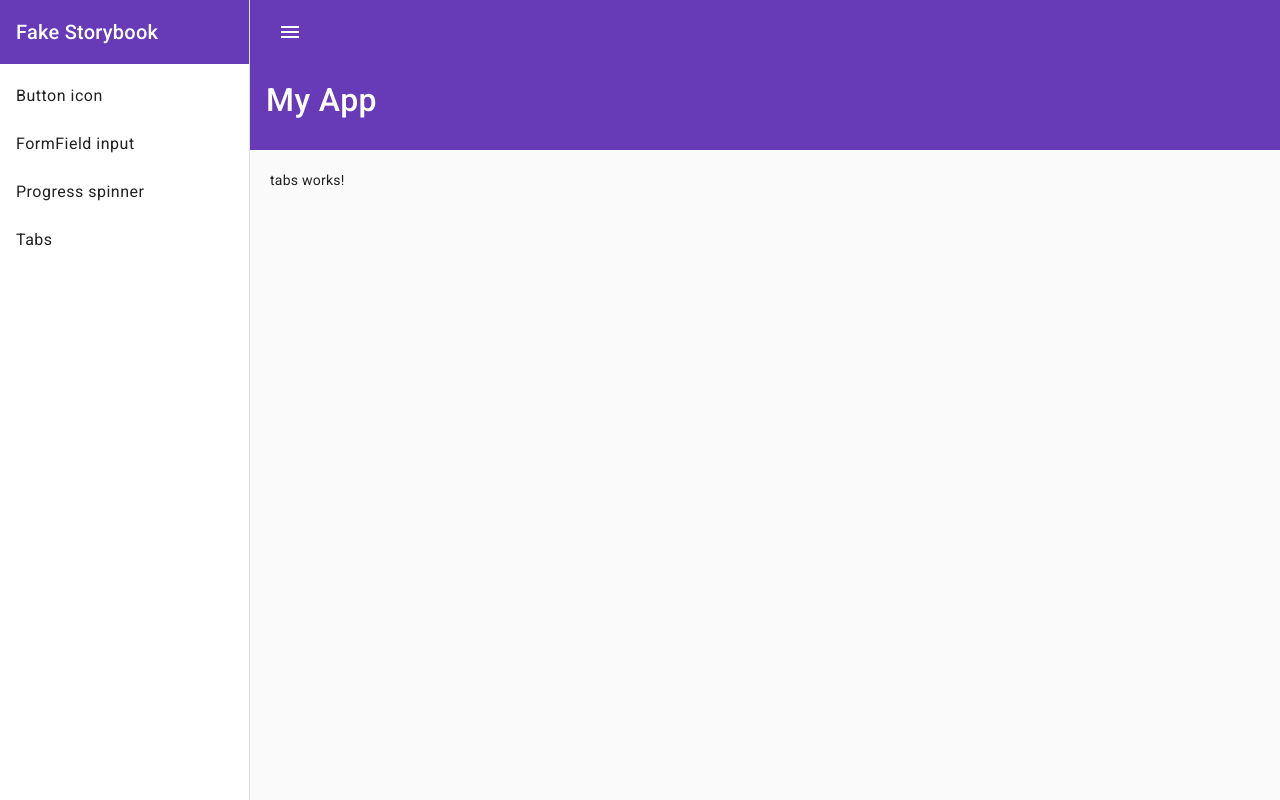
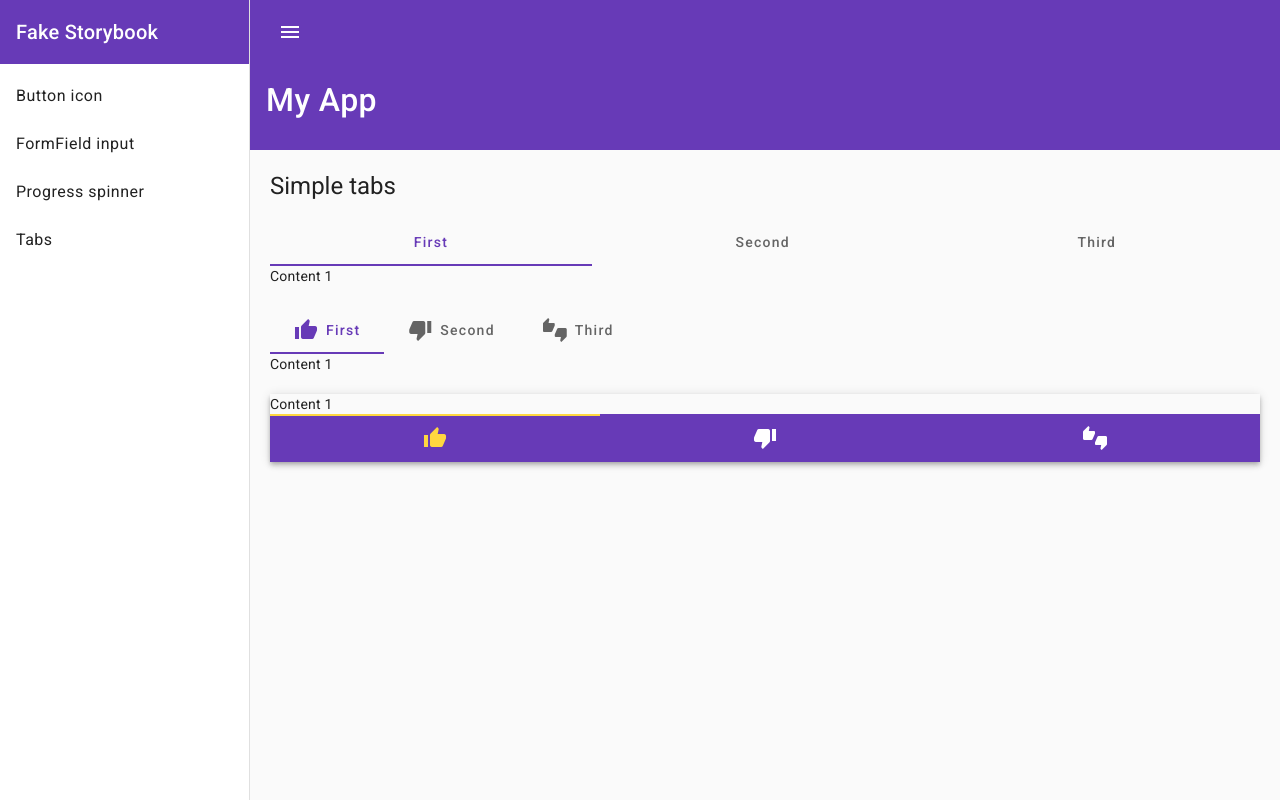
Before and after one commit to picoloto/rxjs_angular_material, an Angular app in the folder angular-material/: page /tabs in a window 1280 px wide. Built offline with nearby package versions, Linux system fonts and the light colour scheme.

Commit message:
tabs and date picker structure

```diff
--- a/angular-material/src/app/app.module.ts
+++ b/angular-material/src/app/app.module.ts
@@ -10,9 +10,10 @@ import { FormFieldInputComponent } from './form-field-input/form-field-input.com
 import { FormsModule } from '@angular/forms';
 import { ProgressSpinnerComponent } from './progress-spinner/progress-spinner.component';
 import { TabsComponent } from './tabs/tabs.component';
+import { DatePickerComponent } from './date-picker/date-picker.component';
 
 @NgModule({
-  declarations: [AppComponent, ButtonIconComponent, FormFieldInputComponent, ProgressSpinnerComponent, TabsComponent],
+  declarations: [AppComponent, ButtonIconComponent, FormFieldInputComponent, ProgressSpinnerComponent, TabsComponent, DatePickerComponent],
   imports: [
     BrowserModule,
     AppRoutingModule,
--- /dev/null
+++ b/angular-material/src/app/date-picker/date-picker.component.html
@@ -0,0 +1 @@
+<p>date-picker works!</p>
--- a/angular-material/src/app/tabs/tabs.component.html
+++ b/angular-material/src/app/tabs/tabs.component.html
@@ -1 +1,69 @@
-<p>tabs works!</p>
+<h1>Simple tabs</h1>
+
+<mat-tab-group mat-stretch-tabs mat-align-tabs="start" animationDuration="0ms">
+  <mat-tab label="First">Content 1</mat-tab>
+  <mat-tab label="Second">Content 2</mat-tab>
+  <mat-tab label="Third">Content 3</mat-tab>
+</mat-tab-group>
+<br />
+
+<mat-tab-group
+  mat-stretch-tabs="false"
+  mat-align-tabs="start"
+  animationDuration="0ms">
+  <mat-tab>
+    <ng-template mat-tab-label>
+      <mat-icon class="example-tab-icon">thumb_up</mat-icon>
+      First
+    </ng-template>
+    Content 1
+  </mat-tab>
+
+  <mat-tab>
+    <ng-template mat-tab-label>
+      <mat-icon class="example-tab-icon">thumb_down</mat-icon>
+      Second
+    </ng-template>
+    Content 2
+  </mat-tab>
+
+  <mat-tab>
+    <ng-template mat-tab-label>
+      <mat-icon class="example-tab-icon">thumbs_up_down</mat-icon>
+      Third
+    </ng-template>
+
+    Content 3
+  </mat-tab>
+</mat-tab-group>
+<br />
+
+<mat-tab-group
+  mat-stretch-tabs
+  mat-align-tabs="center "
+  class="mat-elevation-z4"
+  color="accent"
+  backgroundColor="primary"
+  headerPosition="below">
+  <mat-tab>
+    <ng-template mat-tab-label>
+      <mat-icon>thumb_up</mat-icon>
+    </ng-template>
+    Content 1
+  </mat-tab>
+
+  <mat-tab>
+    <ng-template mat-tab-label>
+      <mat-icon>thumb_down</mat-icon>
+    </ng-template>
+    Content 2
+  </mat-tab>
+
+  <mat-tab>
+    <ng-template mat-tab-label>
+      <mat-icon>thumbs_up_down</mat-icon>
+    </ng-template>
+
+    Content 3
+  </mat-tab>
+</mat-tab-group>
--- a/angular-material/src/app/tabs/tabs.component.scss
+++ b/angular-material/src/app/tabs/tabs.component.scss
@@ -0,0 +1,3 @@
+.example-tab-icon {
+  margin-right: 8px;
+}
```
Also changed, not shown: angular-material/src/app/date-picker/date-picker.component.ts (added, +10 -0 lines), angular-material/src/app/date-picker/date-picker.component.scss (added).
